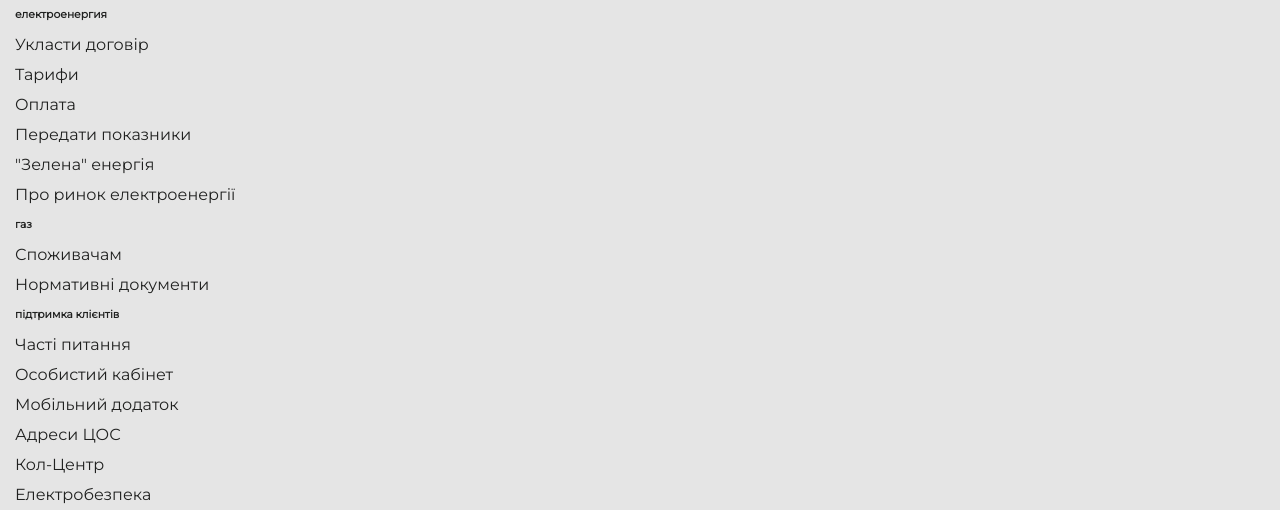
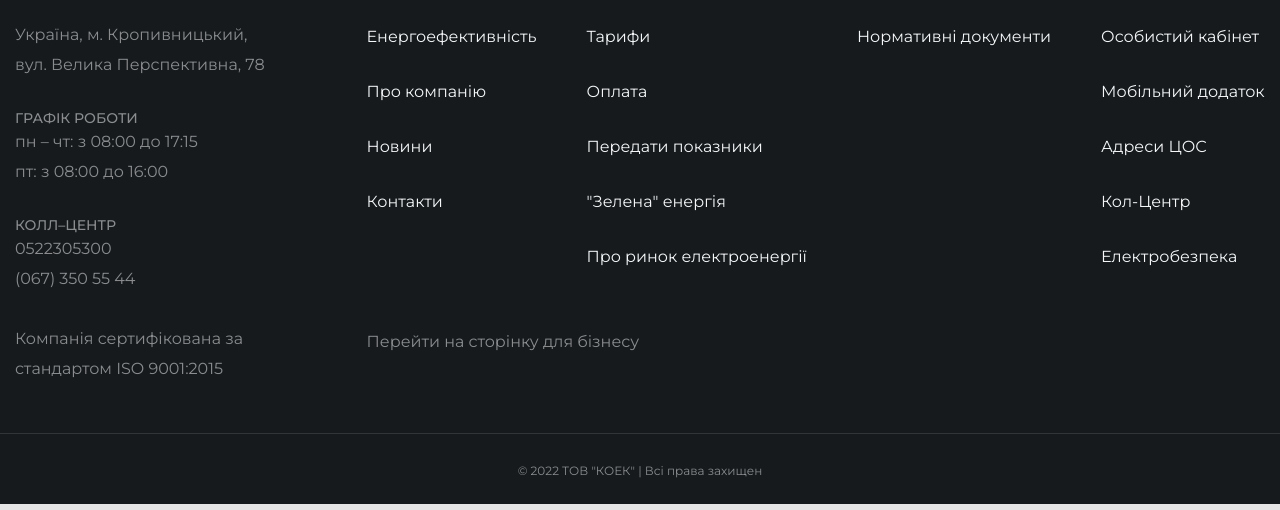
Before and after one commit to SalyginVS/energysupply-net, a website: page app/index.html in a window 1280 px wide. Shown: the part 840-1350 px from the top of the page. Drawn offline with nearby package versions, Linux system fonts and the light colour scheme; files that its build step writes are made by us from their sources.

Commit message:
fix margin

```diff
--- a/app/index.html
+++ b/app/index.html
@@ -34,20 +34,23 @@
                 <a class="nav-secondary__link nav-secondary__link--drop" href="#">Електроенергія</a>
                 <ul class="nav-secondary__list nav-secondary__list--dropdown dropdown-list">
                   <li class="dropdown-list__item mobile-back">
-                    <a href="#" class="dropdown-list__link mobile-back__link">Назад</a></li>
+                    <a href="#" class="dropdown-list__link mobile-back__link">Назад</a>
+                  </li>
                   <li class="dropdown-list__item"><a href="#" class="dropdown-list__link">Укласти договір</a></li>
                   <li class="dropdown-list__item"><a href="#" class="dropdown-list__link">Тарифи</a></li>
                   <li class="dropdown-list__item"><a href="#" class="dropdown-list__link">Оплата</a></li>
                   <li class="dropdown-list__item"><a href="#" class="dropdown-list__link">Передати показники</a></li>
                   <li class="dropdown-list__item"><a href="#" class="dropdown-list__link">"Зелена" енергія</a></li>
-                  <li class="dropdown-list__item"><a href="#" class="dropdown-list__link">Про ринок електроенергії</a></li>
+                  <li class="dropdown-list__item"><a href="#" class="dropdown-list__link">Про ринок електроенергії</a>
+                  </li>
                 </ul>
               </li>
               <li class="nav-secondary__item">
                 <a class="nav-secondary__link  nav-secondary__link--drop" href="#">Газ</a>
                 <ul class="nav-secondary__list nav-secondary__list--dropdown dropdown-list">
                   <li class="dropdown-list__item mobile-back">
-                    <a href="#" class="dropdown-list__link mobile-back__link">Назад</a></li>
+                    <a href="#" class="dropdown-list__link mobile-back__link">Назад</a>
+                  </li>
                   <li class="dropdown-list__item"><a href="#" class="dropdown-list__link">Споживачам</a></li>
                   <li class="dropdown-list__item"><a href="#" class="dropdown-list__link">Нормативні документи</a></li>
                 </ul>
@@ -56,8 +59,10 @@
                 <a class="nav-secondary__link nav-secondary__link--drop" href="#">Підтримка клієнтів</a>
                 <ul class="nav-secondary__list nav-secondary__list--dropdown dropdown-list">
                   <li class="dropdown-list__item mobile-back">
-                    <a href="#" class="dropdown-list__link mobile-back__link">Назад</a></li>
-                  <li class="dropdown-list__item"><a href="#" class="dropdown-list__link">Відновлення електропостячання</a></li>
+                    <a href="#" class="dropdown-list__link mobile-back__link">Назад</a>
+                  </li>
+                  <li class="dropdown-list__item"><a href="#" class="dropdown-list__link">Відновлення
+                      електропостячання</a></li>
                   <li class="dropdown-list__item"><a href="#" class="dropdown-list__link">Часті питання</a></li>
                   <li class="dropdown-list__item"><a href="#" class="dropdown-list__link">Особистий кабінет</a></li>
                   <li class="dropdown-list__item"><a href="#" class="dropdown-list__link">Мобільний додаток</a></li>
@@ -72,7 +77,8 @@
                 <a class="nav-secondary__link nav-secondary__link--drop " href="#">Про компанію</a>
                 <ul class="nav-secondary__list nav-secondary__list--dropdown dropdown-list">
                   <li class="dropdown-list__item mobile-back">
-                    <a href="#" class="dropdown-list__link mobile-back__link">Назад</a></li>
+                    <a href="#" class="dropdown-list__link mobile-back__link">Назад</a>
+                  </li>
                   <li class="dropdown-list__item"><a href="#" class="dropdown-list__link">Інформація</a></li>
                   <li class="dropdown-list__item"><a href="#" class="dropdown-list__link">Новини</a></li>
                 </ul>
@@ -138,15 +144,36 @@
 
     <footer class="footer">
       <div class="container">
+
         <div class="footer-top">
-          <div class="foter-top__wrep">
+
+          <div class="footer-top__wrap">
+
             <div class="footer-top__contacts">
+              <a class="logo-footer" href="#">
+                <img class="logo-footer__img" src="images/icons/logo-footer.svg"
+                  alt="Сайт Кіровоградської областної енергопостачальної компанії">
+              </a>
+              <div class="footer-top__adress">Україна, м. Кропивницький, вул. Велика Перспективна, 78</div>
+              <div class="footer-top__schedule">
+                <h6 class="footer-top__title">Графік роботи</h6>
+                <span class="footer-top__time">пн – чт: з 08:00 до 17:15</span>
+                <span class="footer-top__time">пт: з 08:00 до 16:00</span>
+              </div>
 
+              <div class="footer-top__call">
+                <h6 class="footer-top__title">Колл–центр</h6>
+                <a class="footer-top__phone" href="tel:+0522305300">0522305300</a>
+                <a class="footer-top__phone" href="tel:+0673505544">(067) 350 55 44</a>
+              </div>
+
+              <div class="footer-top__sertificate">Компанія сертифікована за стандартом ISO 9001:2015</div>
 
             </div>
+            <div class="footer-top__wrap-nav">
               <div class="footer-top__nav">
                 <div class="footer-top__items">
-                <h6 class="footer-top__title">компанія</h6>
+                  <h6 class="footer-top__title footer-top__title--nav">компанія</h6>
                   <ul class="footer-top__list">
                     <li class="footer-top__item"><a href="" class="foter-tip__link">Головна</a></li>
                     <li class="footer-top__item"><a href="" class="foter-tip__link">Енергоефективність</a></li>
@@ -156,7 +183,7 @@
                   </ul>
                 </div>
                 <div class="footer-top__items">
-                <h6 class="footer-top__title">електроенергия</h6>
+                  <h6 class="footer-top__title footer-top__title--nav">електроенергия</h6>
                   <ul class="footer-top__list">
                     <li class="footer-top__item"><a href="" class="foter-tip__link">Укласти договір</a></li>
                     <li class="footer-top__item"><a href="" class="foter-tip__link">Тарифи</a></li>
@@ -167,14 +194,14 @@
                   </ul>
                 </div>
                 <div class="footer-top__items">
-                <h6 class="footer-top__title">газ</h6>
+                  <h6 class="footer-top__title footer-top__title--nav">газ</h6>
                   <ul class="footer-top__list">
                     <li class="footer-top__item"><a href="" class="foter-tip__link">Споживачам</a></li>
                     <li class="footer-top__item"><a href="" class="foter-tip__link">Нормативні документи</a></li>
                   </ul>
                 </div>
                 <div class="footer-top__items">
-                <h6 class="footer-top__title">підтримка клієнтів</h6>
+                  <h6 class="footer-top__title footer-top__title--nav">підтримка клієнтів</h6>
                   <ul class="footer-top__list">
                     <li class="footer-top__item"><a href="" class="foter-tip__link">Часті питання</a></li>
                     <li class="footer-top__item"><a href="" class="foter-tip__link">Особистий кабінет</a></li>
@@ -184,9 +211,15 @@
                     <li class="footer-top__item"><a href="" class="foter-tip__link">Електробезпека</a></li>
                   </ul>
                 </div>
+
+              </div>
+              <a class="footer-top__link" href="#">Перейти на сторінку для бізнесу</a>
             </div>
           </div>
-          <a class="footer-top__link" href="#"></a>
+        </div>
+        <div class="footer-bootom">
+          <p>
+            © <span id="current-year">2022</span> ТОВ "КОЕК" | Всi права захищен</p>
         </div>
       </div>
     </footer>
--- a/app/scss/_vars.scss
+++ b/app/scss/_vars.scss
@@ -4,6 +4,8 @@ $def_grey: #7e827e;
 $bg_def: #e5e5e5;
 $bg: #f4f6f7;
 $bg_menu: #ffffff;
+$footer: #161a1d ;
+$footer_grey: #8a8c8e;
 
 %montserrat-400{
   font-family: 'Montserrat-Regular', sans-serif;
--- a/app/scss/style.scss
+++ b/app/scss/style.scss
@@ -4,7 +4,7 @@
 @import "global";
 
 
-
+/* menu */
 .menu {
   position: fixed;
   width: 100%;
@@ -134,6 +134,102 @@
   }
 }
 
+/* footer */
+.footer {
+  position: relative;
+  background-color: $footer;
+  color: $footer_grey;
+}
+
+
+.footer::after {
+  content: "";
+  position: absolute;
+  left: 0x;
+  right: 0;
+  bottom: 70px;
+  height: 1px;
+  width: 100%;
+  background-color:#323538;
+}
+
+.footer-top {
+  &__wrap {
+    display: flex;
+
+    justify-content: space-between;
+    padding-top: 100px;
+    margin-bottom: 50px;
+  }
+  &__contacts {
+    max-width: 255px;
+  }
+  &__title {
+    @extend %montserrat-500;
+    font-size: 14px;
+    line-height: 17px;
+    text-transform: uppercase;
+  }
+  &__title--nav{
+    margin-bottom: 30px;
+  }
+  &__nav {
+    display: flex;
+    flex-wrap: wrap;
+    justify-content: space-between;
+    margin-bottom: 55px;
+  }
+  &__items:not(:last-child){
+    margin-right: 50px;
+  }
+  &__item{
+    color: $bg;
+  }
+  &__item:not(:last-child) {
+    margin-bottom: 25px;
+  }
+  &__adress{
+    margin-bottom: 30px;
+  }
+  &__schedule{
+    margin-bottom: 30px;
+  }
+  &__time{
+    display: block;
+  }
+  &__call{
+    margin-bottom: 30px;
+  }
+  &__phone{
+    display: block;
+  }
+}
+
+.logo-footer{
+  display: inline-block;
+  margin-bottom: 30px;
+}
+
+
+
+// .footer-top__items:not(:last-child) {
+//   margin-right: 50px;
+// }
+
+.footer-bootom {
+  height: 70px;
+  font-size: 12px;
+  line-height: 14px;
+}
+
+.footer-bootom p {
+  padding-top: 30px;
+  text-align: center;
+}
+
+
+
+
 @media (min-width: 769px){
   .nav-secondary {
     &__item:hover .nav-secondary__list--dropdown {
```
Lines whose indentation alone changed are shown as unchanged.
